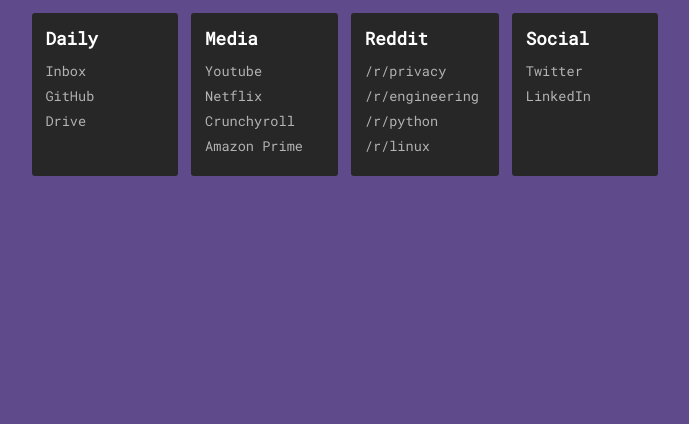
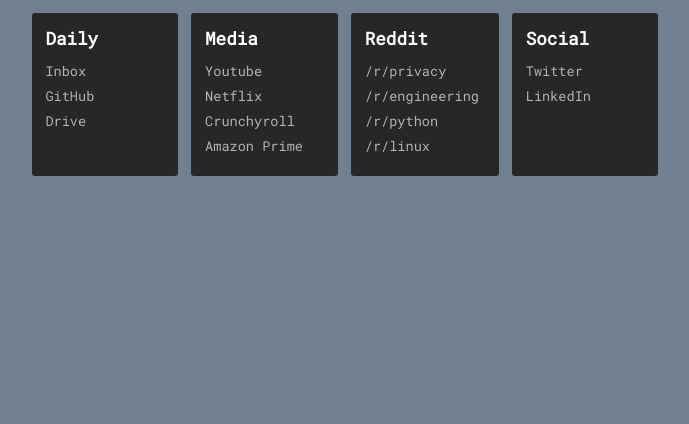
Before and after one commit to john-gs/john-gs.github.io, a plain HTML site: page home/index.html in a window 1280 px wide. Shown: the part 376-800 px from the top of the page, without its empty margins (295-984 px from the left). Drawn offline with Linux system fonts and the light colour scheme; no server answers.

Commit message:
Update styles.css

```diff
--- a/home/styles.css
+++ b/home/styles.css
@@ -1,7 +1,7 @@
 @import url('https://fonts.googleapis.com/css?family=Roboto+Mono');
 
 :root {
-  --bg: #5f4b8b;
+  --bg: #708090;
   --fg: #ffffff;
   --secondaryFg: #b3b3b3;
   --containerBg: #272727;
```
